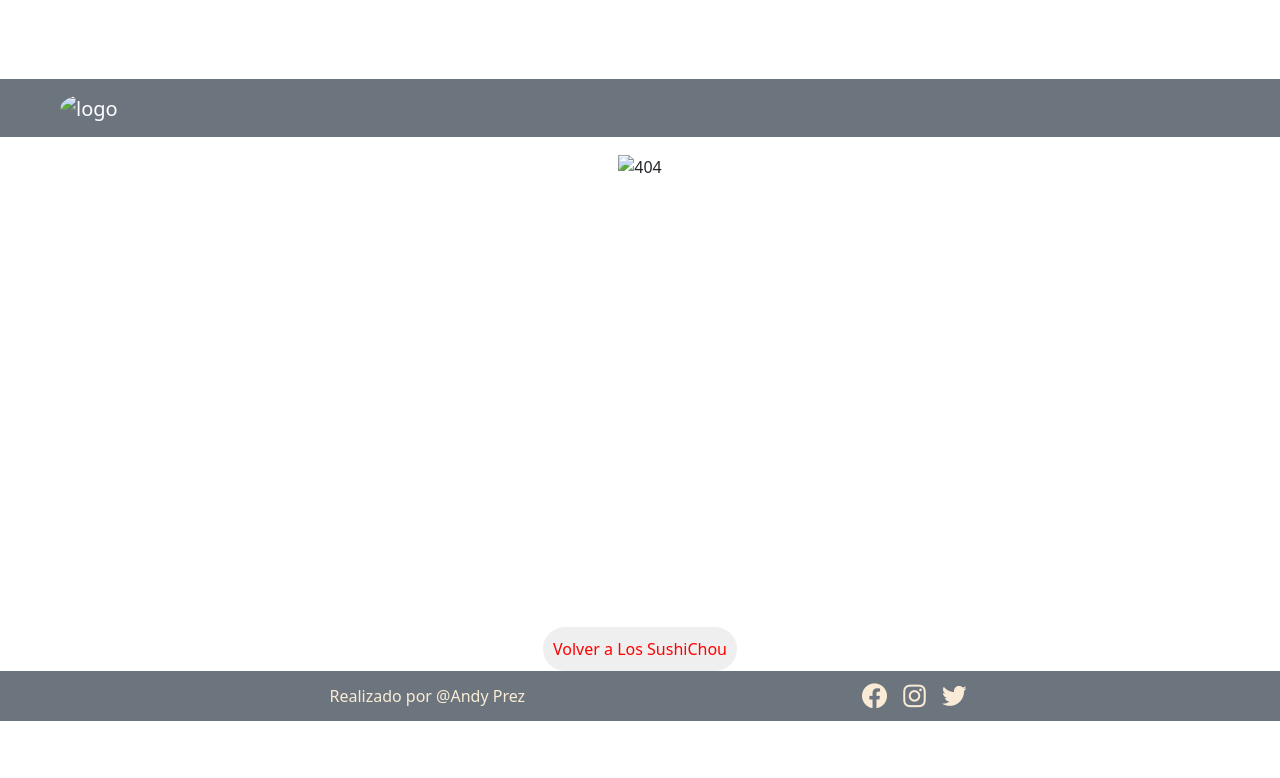
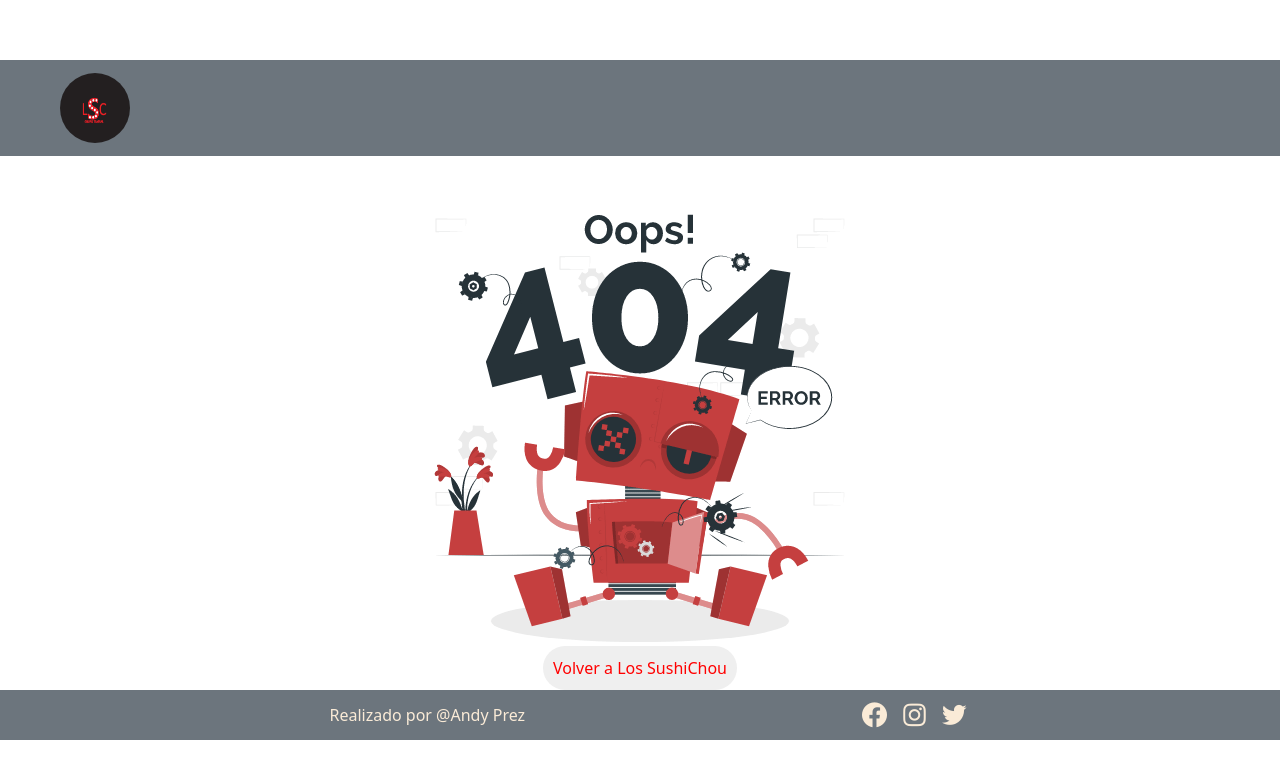
Before and after one commit to AndyPrezOk/FirstOne, a website: page 404.html in a window 1280 px wide. Drawn offline with nearby package versions, Linux system fonts and the light colour scheme; files that its build step writes are made by us from their sources; the site is published under a folder, as on GitHub Pages, so addresses that start at the root find nothing.

Commit message:
Proyecto Final

```diff
--- a/404.html
+++ b/404.html
@@ -30,14 +30,14 @@
         <div class="container-fluid">
             <a class="navbar-brand" href="/index.html">
                 <div class="img-fluid">
-                    <img src="/img/logoChicoSushi.png" alt="logo" class="logo" height="400" width="500">
+                    <img src="./img/logoChicoSushi.png" alt="logo" class="logo" height="400" width="500">
                 </div>
             </a>
         </nav>
     </header>
     <section>
         <div class="formato-error">
-        <img class="img-fluid" src="/img/404-broken-robot.gif" alt="404" >
+        <img class="img-fluid" src="./img/404-broken-robot.gif" alt="404" >
         </div>
         <button class="radius">
             <a href="./index.html" >Volver a Los SushiChou</a>
```
